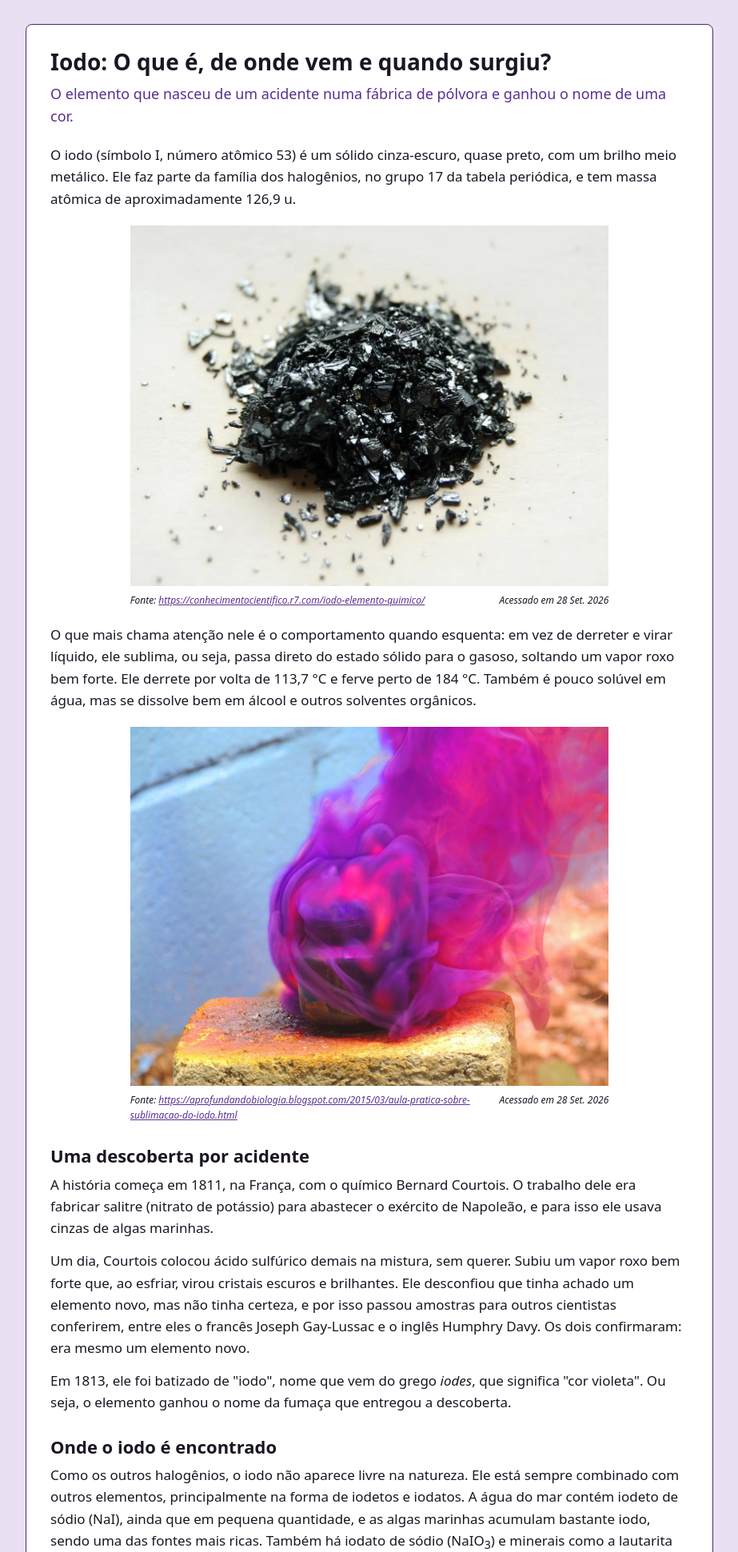
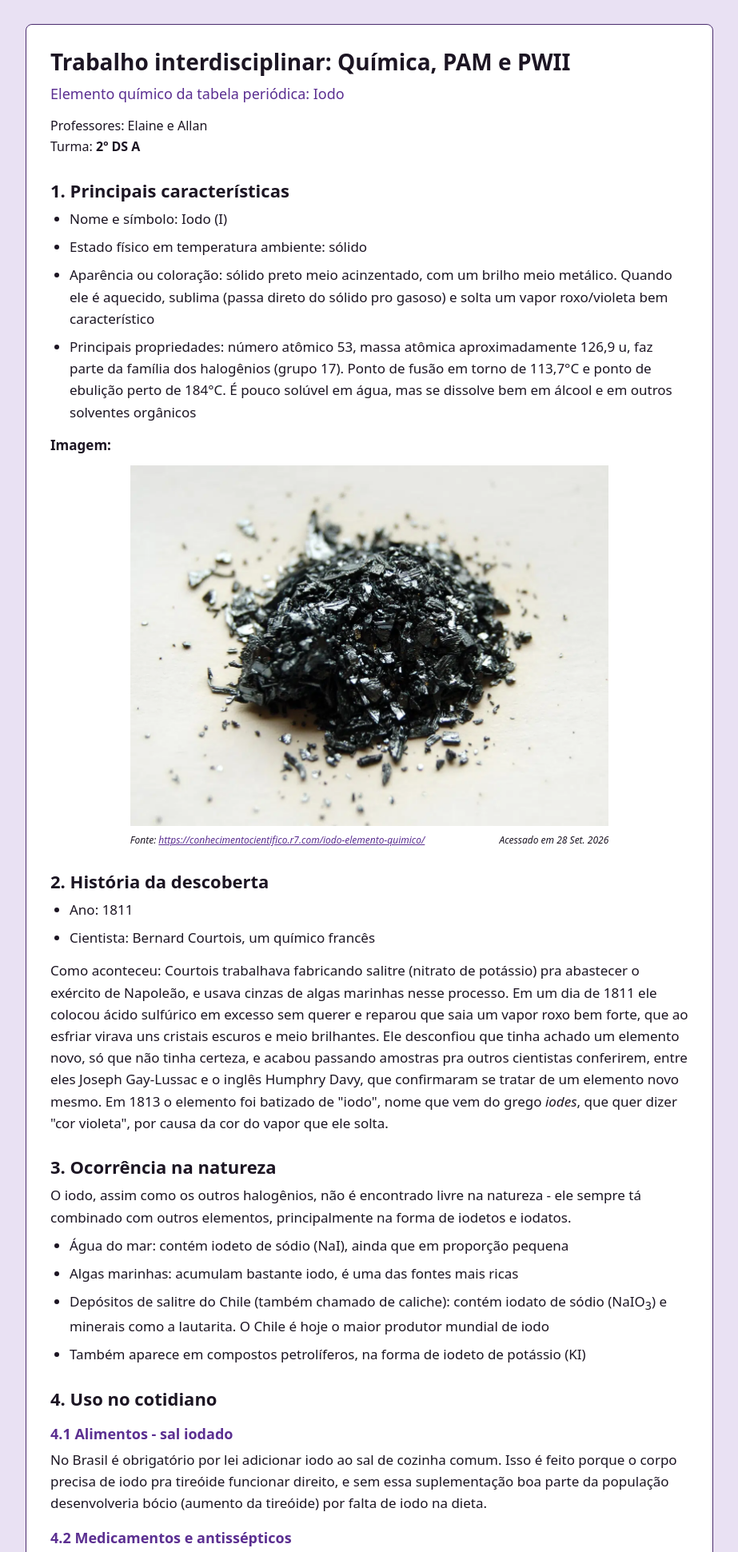
Before and after one commit to yDavidw3/iodo-global, a web app: file index.html in a window 1280 px wide. Shown: the part 70-2011 px from the top of the page at 80% size, without its empty margins (178-1101 px from the left). Run offline with its HTML, style and script files only (its server is not run), Linux system fonts and the light colour scheme.

Commit message:
feat: fontes consultadas

```diff
--- a/css/style.css
+++ b/css/style.css
@@ -54,9 +54,15 @@ section{
     line-height: 1.2;
 }
 .subtitulo{
-    margin-bottom: 20px;
+    margin-bottom: 8px;
     font-size: 18px;
     color: #5B2F91;
+}
+.infoTrabalho{
+    font-size: 16px;
+}
+.infoTrabalho + .infoTrabalho{
+    margin-top: 0;
 }
 h2{
     margin-top: 28px;
@@ -65,14 +71,32 @@ h2{
     font-weight: 700;
     line-height: 1.25;
 }
+.subtopico{
+    margin-top: 16px;
+    margin-bottom: 4px;
+    font-size: 18px;
+    font-weight: 700;
+    color: #5B2F91;
+}
 p{
     font-size: 17px;
 }
 p + p{
     margin-top: 14px;
 }
+.listaTopico{
+    margin: 8px 0 14px 24px;
+    font-size: 17px;
+}
+.listaTopico li + li{
+    margin-top: 8px;
+}
+.rotuloImagem{
+    margin-top: 14px;
+    font-weight: 700;
+}
 .figura{
-    margin: 20px 0;
+    margin: 12px 0 20px;
 }
 .imagem{
     display: block;
@@ -101,6 +125,22 @@ p + p{
     white-space: nowrap;
 }
 .linkImage{
+    color: #5B2F91;
+    overflow-wrap: anywhere;
+}
+.listaFontes{
+    list-style: none;
+    margin-top: 8px;
+}
+.listaFontes li + li{
+    margin-top: 12px;
+}
+.tituloFonte{
+    font-size: 16px;
+    font-weight: 600;
+}
+.linkFonte{
+    font-size: 14px;
     color: #5B2F91;
     overflow-wrap: anywhere;
 }
@@ -202,7 +242,8 @@ footer p + p{
     h2{
         font-size: 20px;
     }
-    p{
+    p,
+    .listaTopico{
         font-size: 16px;
     }
     .imagem,
--- a/index.html
+++ b/index.html
@@ -20,12 +20,21 @@
     </header>
     <main>
         <section>
-            <h1 class="tituloMateria">Iodo: O que é, de onde vem e quando surgiu?</h1>
-            <p class="subtitulo">O elemento que nasceu de um acidente numa fábrica de pólvora e ganhou o nome de uma cor.</p>
+            <h1 class="tituloMateria">Trabalho interdisciplinar: Química, PAM e PWII</h1>
+            <p class="subtitulo">Elemento químico da tabela periódica: Iodo</p>
+            <p class="infoTrabalho">Professores: Elaine e Allan</p>
+            <p class="infoTrabalho">Turma: <strong>2º DS A</strong></p>
 
-            <p>O iodo (símbolo I, número atômico 53) é um sólido cinza-escuro, quase preto, com um brilho meio metálico. Ele faz parte da família dos halogênios, no grupo 17 da tabela periódica, e tem massa atômica de aproximadamente 126,9 u.</p>
+            <h2>1. Principais características</h2>
+            <ul class="listaTopico">
+                <li>Nome e símbolo: Iodo (I)</li>
+                <li>Estado físico em temperatura ambiente: sólido</li>
+                <li>Aparência ou coloração: sólido preto meio acinzentado, com um brilho meio metálico. Quando ele é aquecido, sublima (passa direto do sólido pro gasoso) e solta um vapor roxo/violeta bem característico</li>
+                <li>Principais propriedades: número atômico 53, massa atômica aproximadamente 126,9 u, faz parte da família dos halogênios (grupo 17). Ponto de fusão em torno de 113,7°C e ponto de ebulição perto de 184°C. É pouco solúvel em água, mas se dissolve bem em álcool e em outros solventes orgânicos</li>
+            </ul>
+            <p class="rotuloImagem">Imagem:</p>
             <div class="figura">
-                <img class="imagem" src="images/iodo-imagem-1.webp" alt="Imagem do elemento químico Iodo">
+                <img class="imagem" src="images/iodo-imagem-1.webp" alt="Imagem de amostra de iodo sólido">
                 <div class="fonteDiv">
                     <h6 class="fonteImagem">Fonte:
                         <a class="linkImage" href="https://conhecimentocientifico.r7.com/iodo-elemento-quimico/">https://conhecimentocientifico.r7.com/iodo-elemento-quimico/</a>
@@ -33,33 +42,57 @@
                     <h6 class="acessoTexto">Acessado em 28 Set. 2026</h6>
                 </div>
             </div>
-            <p>O que mais chama atenção nele é o comportamento quando esquenta: em vez de derreter e virar líquido, ele sublima, ou seja, passa direto do estado sólido para o gasoso, soltando um vapor roxo bem forte. Ele derrete por volta de 113,7 °C e ferve perto de 184 °C. Também é pouco solúvel em água, mas se dissolve bem em álcool e outros solventes orgânicos.</p>
-            <div class="figura">
-                <img class="imagem" src="images/iodo-sublimando-2.jpg" alt="Imagem do elemento químico Iodo sublimando">
-                <div class="fonteDiv">
-                    <h6 class="fonteImagem">Fonte:
-                        <a class="linkImage" href="https://aprofundandobiologia.blogspot.com/2015/03/aula-pratica-sobre-sublimacao-do-iodo.html">https://aprofundandobiologia.blogspot.com/2015/03/aula-pratica-sobre-sublimacao-do-iodo.html</a>
-                    </h6>
-                    <h6 class="acessoTexto">Acessado em 28 Set. 2026</h6>
-                </div>
-            </div>
 
-            <h2>Uma descoberta por acidente</h2>
-            <p>A história começa em 1811, na França, com o químico Bernard Courtois. O trabalho dele era fabricar salitre (nitrato de potássio) para abastecer o exército de Napoleão, e para isso ele usava cinzas de algas marinhas.</p>
-            <p>Um dia, Courtois colocou ácido sulfúrico demais na mistura, sem querer. Subiu um vapor roxo bem forte que, ao esfriar, virou cristais escuros e brilhantes. Ele desconfiou que tinha achado um elemento novo, mas não tinha certeza, e por isso passou amostras para outros cientistas conferirem, entre eles o francês Joseph Gay-Lussac e o inglês Humphry Davy. Os dois confirmaram: era mesmo um elemento novo.</p>
-            <p>Em 1813, ele foi batizado de "iodo", nome que vem do grego <em>iodes</em>, que significa "cor violeta". Ou seja, o elemento ganhou o nome da fumaça que entregou a descoberta.</p>
+            <h2>2. História da descoberta</h2>
+            <ul class="listaTopico">
+                <li>Ano: 1811</li>
+                <li>Cientista: Bernard Courtois, um químico francês</li>
+            </ul>
+            <p>Como aconteceu: Courtois trabalhava fabricando salitre (nitrato de potássio) pra abastecer o exército de Napoleão, e usava cinzas de algas marinhas nesse processo. Em um dia de 1811 ele colocou ácido sulfúrico em excesso sem querer e reparou que saia um vapor roxo bem forte, que ao esfriar virava uns cristais escuros e meio brilhantes. Ele desconfiou que tinha achado um elemento novo, só que não tinha certeza, e acabou passando amostras pra outros cientistas conferirem, entre eles Joseph Gay-Lussac e o inglês Humphry Davy, que confirmaram se tratar de um elemento novo mesmo. Em 1813 o elemento foi batizado de "iodo", nome que vem do grego <em>iodes</em>, que quer dizer "cor violeta", por causa da cor do vapor que ele solta.</p>
 
-            <h2>Onde o iodo é encontrado</h2>
-            <p>Como os outros halogênios, o iodo não aparece livre na natureza. Ele está sempre combinado com outros elementos, principalmente na forma de iodetos e iodatos. A água do mar contém iodeto de sódio (NaI), ainda que em pequena quantidade, e as algas marinhas acumulam bastante iodo, sendo uma das fontes mais ricas. Também há iodato de sódio (NaIO<sub>3</sub>) e minerais como a lautarita nos depósitos de salitre do Chile, também chamado de caliche, e o país é hoje o maior produtor mundial de iodo. Ele ainda aparece em compostos petrolíferos, na forma de iodeto de potássio (KI).</p>
+            <h2>3. Ocorrência na natureza</h2>
+            <p>O iodo, assim como os outros halogênios, não é encontrado livre na natureza - ele sempre tá combinado com outros elementos, principalmente na forma de iodetos e iodatos.</p>
+            <ul class="listaTopico">
+                <li>Água do mar: contém iodeto de sódio (NaI), ainda que em proporção pequena</li>
+                <li>Algas marinhas: acumulam bastante iodo, é uma das fontes mais ricas</li>
+                <li>Depósitos de salitre do Chile (também chamado de caliche): contém iodato de sódio (NaIO<sub>3</sub>) e minerais como a lautarita. O Chile é hoje o maior produtor mundial de iodo</li>
+                <li>Também aparece em compostos petrolíferos, na forma de iodeto de potássio (KI)</li>
+            </ul>
 
-            <h2>O iodo no dia a dia</h2>
-            <p>O uso mais conhecido está na cozinha: no Brasil, a lei obriga a adição de iodo ao sal comum. O corpo precisa dele para a tireoide funcionar direito, e sem essa suplementação boa parte da população desenvolveria bócio, o aumento da tireoide, por falta de iodo na dieta.</p>
-            <p>Na saúde, a tintura de iodo (iodo com iodeto de potássio em álcool) é usada como antisséptico para desinfetar a pele e ferimentos. Os isótopos radioativos iodo-131 e iodo-123 também servem na medicina nuclear para diagnosticar e tratar doenças da tireoide, inclusive o câncer.</p>
-            <p>O elemento ainda está dentro das lâmpadas halógenas, onde funciona como um gás que aumenta a vida útil do filamento de tungstênio. Já o iodeto de prata (AgI) é usado em filmes fotográficos antigos e para "semear nuvens", técnica que ajuda a provocar chuva artificial.</p>
+            <h2>4. Uso no cotidiano</h2>
+            <h3 class="subtopico">4.1 Alimentos - sal iodado</h3>
+            <p>No Brasil é obrigatório por lei adicionar iodo ao sal de cozinha comum. Isso é feito porque o corpo precisa de iodo pra tireóide funcionar direito, e sem essa suplementação boa parte da população desenvolveria bócio (aumento da tireóide) por falta de iodo na dieta.</p>
+            <h3 class="subtopico">4.2 Medicamentos e antissépticos</h3>
+            <p>A tintura de iodo (uma solução de iodo com iodeto de potássio em álcool) é usada como antisséptico pra desinfetar a pele e ferimentos. Também existem os isótopos radioativos iodo-131 e iodo-123, usados na medicina nuclear pra diagnosticar e tratar doenças da tireoide, inclusive o câncer de tireoide.</p>
+            <h3 class="subtopico">4.3 Eletrônicos</h3>
+            <p>O iodo é usado dentro das lâmpadas de filamento de tungstênio (as lâmpadas halógenas), como um gás que ajuda a aumentar a vida útil do filamento.</p>
+            <h3 class="subtopico">4.4 Fotografia/indústria</h3>
+            <p>O iodeto de prata (AgI) é usado em filmes fotográficos antigos e também é usado pra "semear nuvens", técnica que ajuda a provocar chuva artificial.</p>
 
-            <h2>Importância e riscos</h2>
-            <p>O iodo é essencial para o corpo humano, porque entra na composição dos hormônios da tireoide (tiroxina e tri-iodotironina), que regulam o metabolismo do corpo todo. A falta dele causa hipotireoidismo e bócio e, em crianças, a deficiência pode até atrapalhar o desenvolvimento físico e mental.</p>
-            <p>Por outro lado, o excesso também faz mal e pode causar efeitos parecidos com os da falta. Em quantidades bem altas, na faixa de 2 a 3 gramas do elemento puro, ele pode até ser fatal se ingerido. O iodo radioativo, como o iodo-131, é perigoso porque emite radiação ionizante, que pode se acumular na tireoide e causar câncer, mesmo sendo usado com cuidado em tratamentos médicos. Em laboratório, os vapores de iodo irritam bastante os olhos e as vias respiratórias, então ele deve ser manuseado com cuidado, de preferência com boa ventilação.</p>
+            <h2>5. Importância ou riscos</h2>
+            <p><strong>Importância biológica:</strong> o iodo é um elemento essencial pro corpo humano, porque ele entra na composição dos hormônios da tireoide (tiroxina e tri-iodotironina), que regulam o metabolismo do corpo todo. A falta dele causa hipotireoidismo e bócio, e em criança a deficiência de iodo pode até atrapalhar o desenvolvimento físico e mental.</p>
+            <p><strong>Toxicidade e riscos à saúde:</strong> apesar de ser essencial, o excesso de iodo também faz mal e pode causar efeitos parecidos com os da falta dele. Em quantidades bem altas (na faixa de 2 a 3 gramas do elemento puro) pode até ser fatal se ingerido. Já o iodo radioativo (como o iodo-131) é perigoso porque emite radiação ionizante, que pode se acumular na tireoide e causar câncer, mesmo sendo usado com cuidado em tratamentos médicos.</p>
+            <p><strong>Cuidados necessários:</strong> em laboratório os vapores de iodo irritam bastante os olhos e as vias respiratórias, então precisa manusear com cuidado, de preferência com boa ventilação.</p>
+
+            <h2>Fontes consultadas</h2>
+            <ul class="listaFontes">
+                <li>
+                    <p class="tituloFonte">Iodo - Wikipédia, a enciclopédia livre</p>
+                    <a class="linkFonte" href="https://pt.wikipedia.org/wiki/Iodo">https://pt.wikipedia.org/wiki/Iodo</a>
+                </li>
+                <li>
+                    <p class="tituloFonte">Iodo - Elemento Químico Iodo (I) - InfoEscola</p>
+                    <a class="linkFonte" href="https://www.infoescola.com/elementos-quimicos/iodo/">https://www.infoescola.com/elementos-quimicos/iodo/</a>
+                </li>
+                <li>
+                    <p class="tituloFonte">Iodo - CRQ-SP (Conselho Regional de Química)</p>
+                    <a class="linkFonte" href="https://crqsp.org.br/qv_iodo/">https://crqsp.org.br/qv_iodo/</a>
+                </li>
+                <li>
+                    <p class="tituloFonte">Iodo. Propriedades do elemento químico Iodo - PrePara Enem</p>
+                    <a class="linkFonte" href="https://www.preparaenem.com/quimica/iodo.htm">https://www.preparaenem.com/quimica/iodo.htm</a>
+                </li>
+            </ul>
         </section>
     </main>
     <footer>
@@ -91,10 +124,9 @@
                     <p class="materiaProfessor">Professora de Química</p>
                 </div>
                 <div class="containerImagemProfessor">
-                    <img src="images/prof-elaine.png" alt="Professor de Programação Web 2: Allan Vidal">
+                    <img src="images/prof-elaine.png" alt="Professora de Química: Elaine Lima">
                 </div>
             </div>
-
         </div>
     </footer>
 </body>
```
